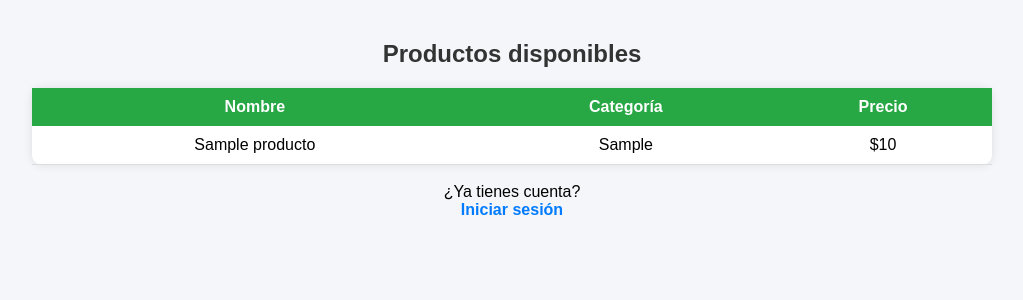
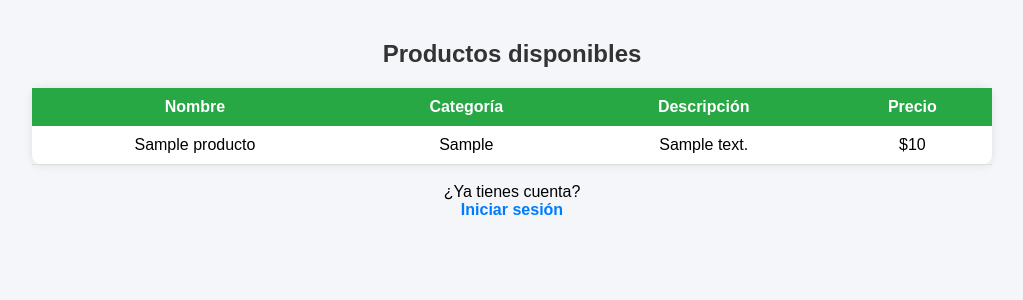
Before and after one commit to DAOZ2004/PrograIV-C2-P2, a PHP site: page / in a window 1280 px wide. Shown: the top 300 px of the page, without its empty margins (128-1151 px from the left). Run offline with PHP 8.4, Linux system fonts and the light colour scheme; tables that the repository leaves empty or names only in its code hold one stand-in row (values such as "Sample post").

Commit message:
fbgbfbfbg

```diff
--- a/index.php
+++ b/index.php
@@ -29,6 +29,7 @@ $result = $conn->query("SELECT * FROM productos ORDER BY nombre ASC");
 <tr>
 <th>Nombre</th>
 <th>Categoría</th>
+<th>Descripción</th>
 <th>Precio</th>
 
 <?php if($sesion_activa){ ?>
@@ -40,6 +41,7 @@ $result = $conn->query("SELECT * FROM productos ORDER BY nombre ASC");
 <tr>
 <td><?php echo $row['nombre']; ?></td>
 <td><?php echo $row['categoria']; ?></td>
+<td><?php echo $row['descripcion']; ?></td>
 <td>$<?php echo $row['precio']; ?></td>
 
 <?php if($sesion_activa){ ?>
```
